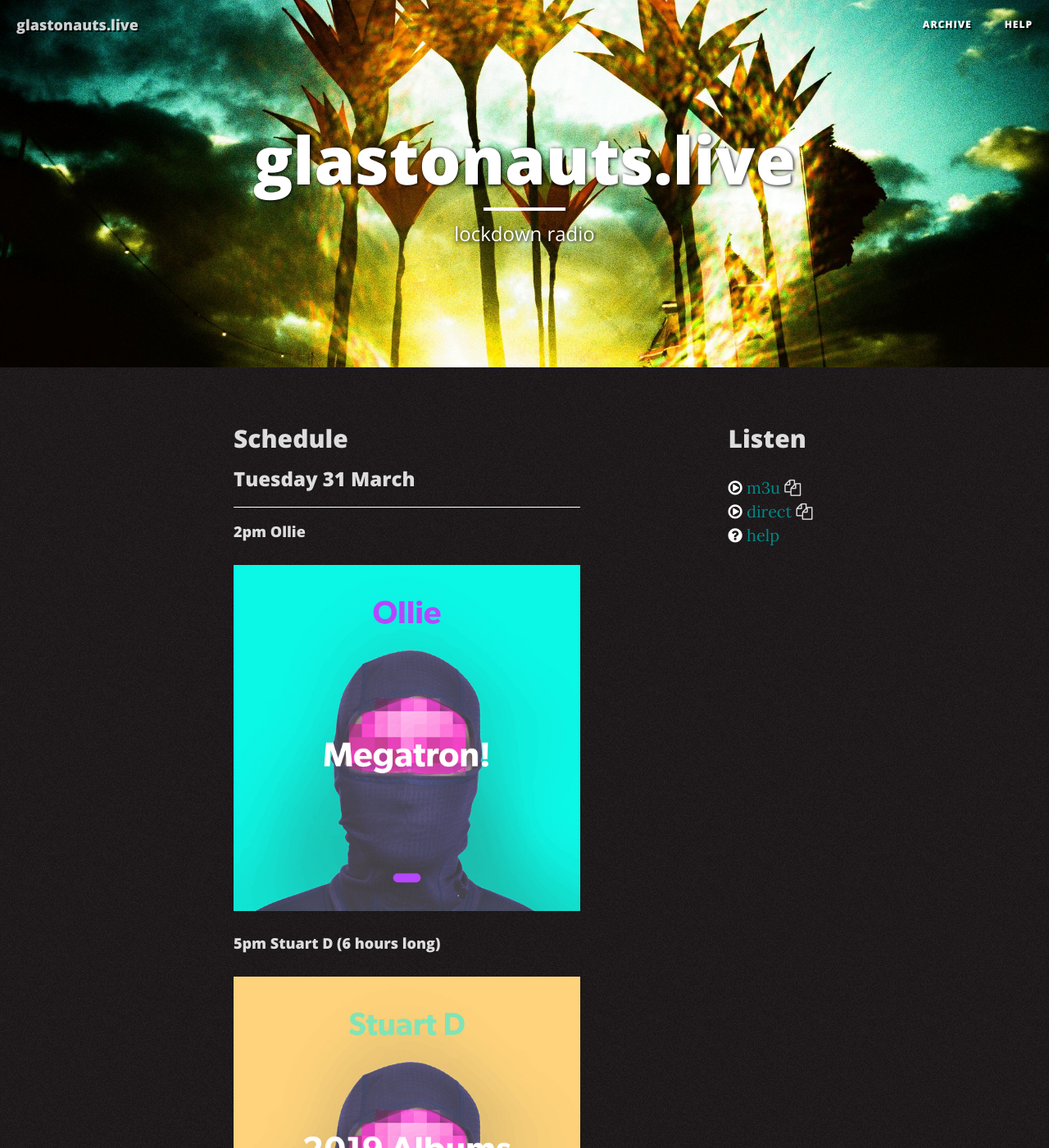
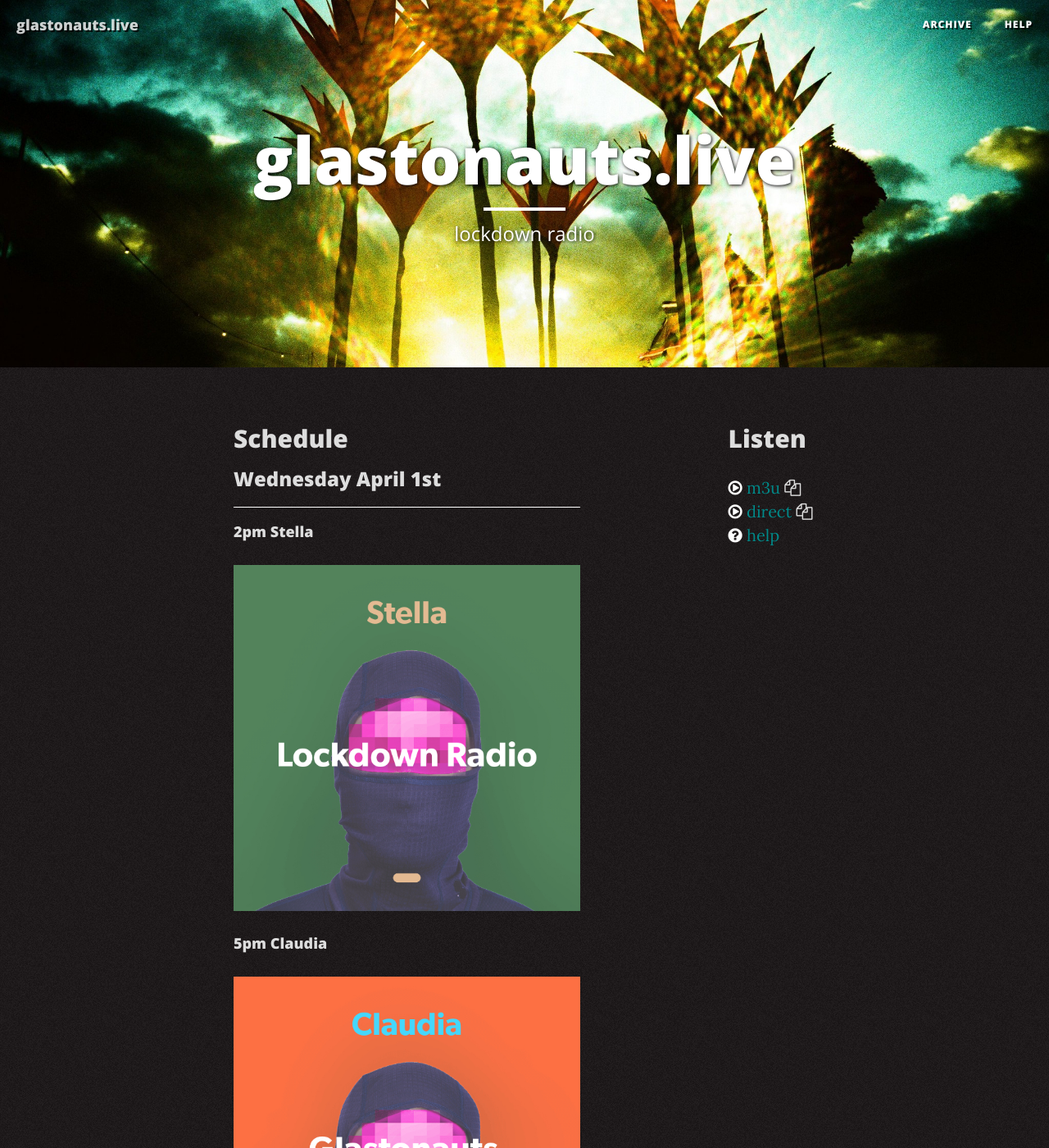
Before and after one commit to bobular/glastonauts.live, a Jekyll site: the page built from pages/index.html, in a window 1280 px wide and 1400 px high. Shown: the whole window at 82% size. Built offline with Jekyll 4.4.1, drawn with Linux system fonts in a browser that asks for light colours; nearby versions of some CDN libraries.

Commit message:
Schedule and archive update

```diff
--- a/_includes/schedule.md
+++ b/_includes/schedule.md
@@ -1,13 +1,13 @@
 ## Schedule
 
-### Tuesday 31 March
+### Wednesday April 1st
 
 ---
-#### 2pm Ollie
-![alt-text](assets/owner/images/20200331-2pm.jpeg)
+#### 2pm Stella
+![alt-text](assets/owner/images/20200401-2pm.jpeg)
 
-#### 5pm Stuart D (6 hours long)
-![alt-text](assets/owner/images/20200331-5pm.jpeg)
+#### 5pm Claudia
+![alt-text](assets/owner/images/20200401-5pm.jpeg)
 
 
 [To the archives...](archive.html)
```
Also changed, not shown: _includes/archive.md (+9 -0 lines), assets/owner/images/20200401-2pm.jpeg (added), assets/owner/images/20200401-5pm.jpeg (added).
